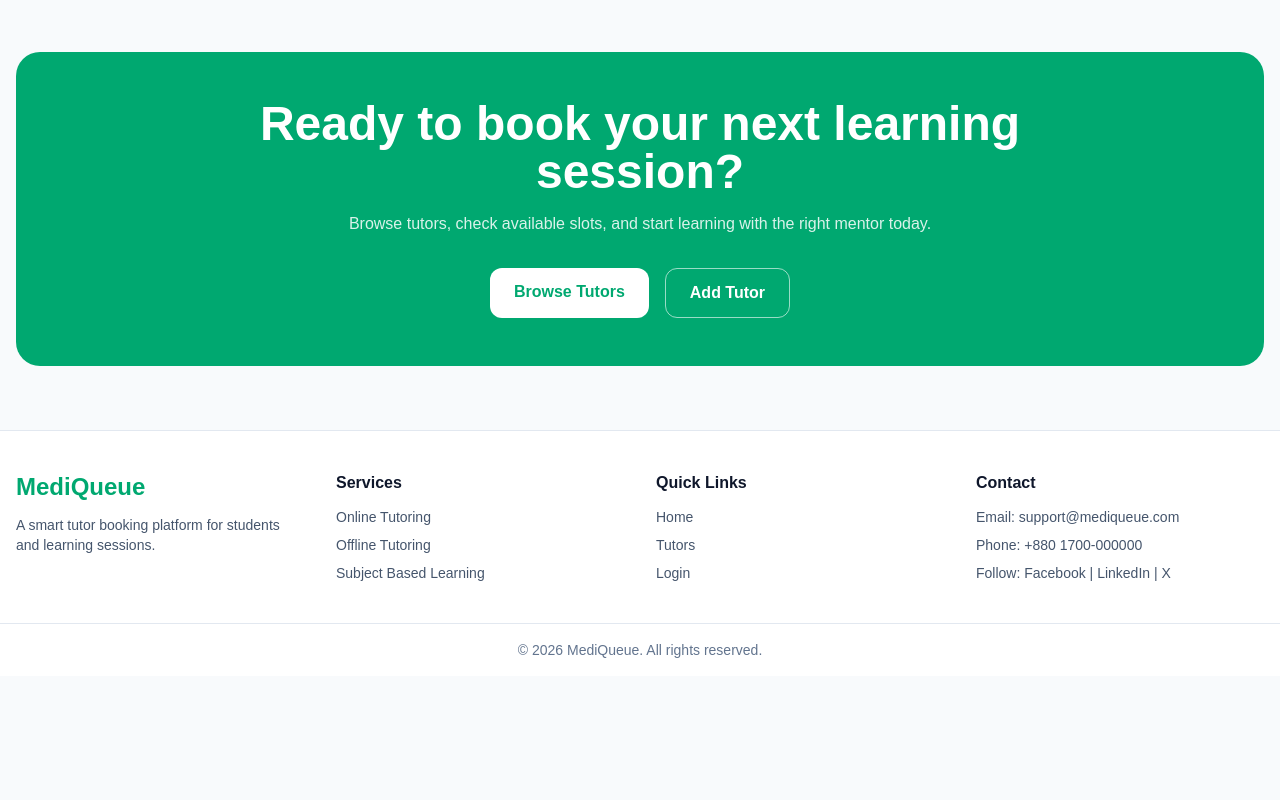
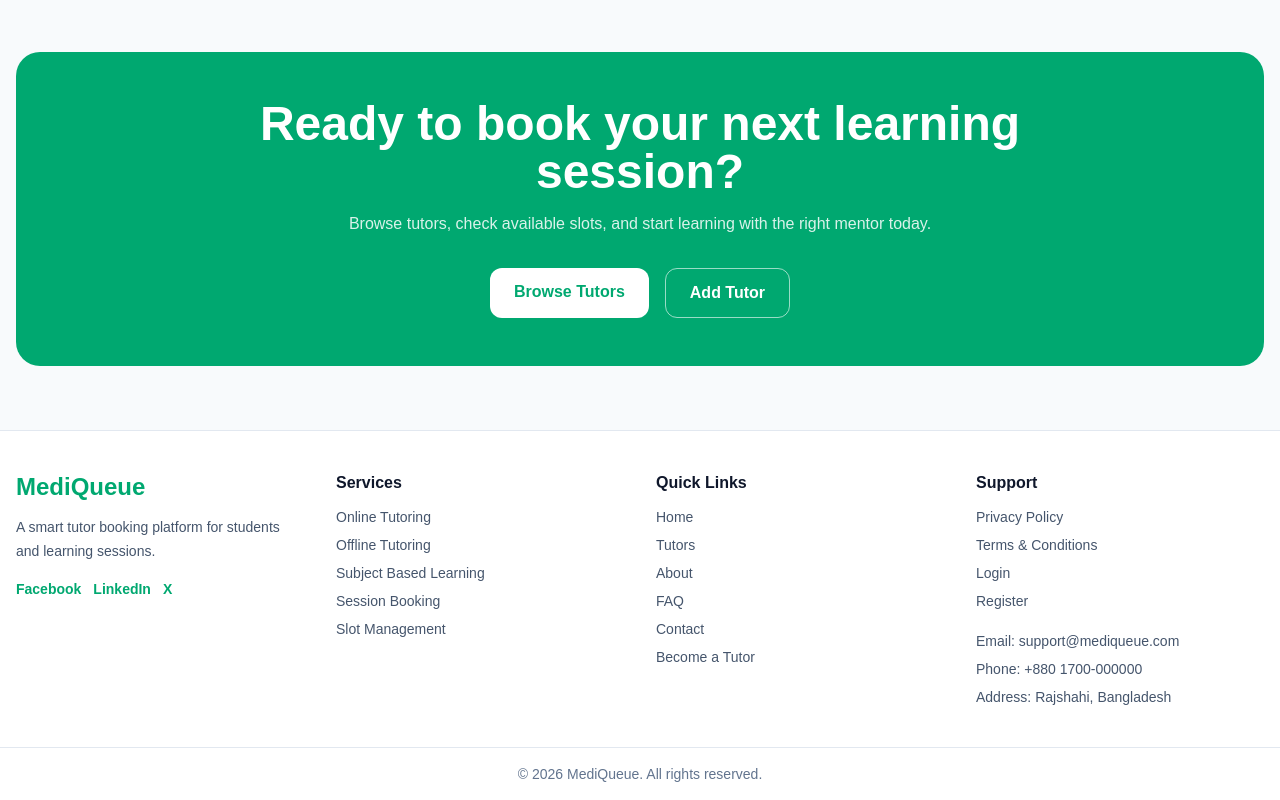
Before and after one commit to t0wk1r/mediqueue-client, a Next.js app: page / in a window 1280 px wide. Shown: the part 2322-3122 px from the top of the page. Before the commit the page ends 2998 px from the top, so only its background shows below. Built offline with nearby package versions, Linux system fonts and the light colour scheme; no server answers.

Commit message:
footer modification

```diff
--- a/components/shared/Footer.tsx
+++ b/components/shared/Footer.tsx
@@ -3,38 +3,68 @@ import Link from "next/link";
 export default function Footer() {
   return (
     <footer className="border-t border-slate-200 bg-white dark:border-slate-800 dark:bg-slate-950">
-      <div className="mx-auto grid max-w-7xl gap-8 px-4 py-10 md:grid-cols-4">
+      <div className="mx-auto grid max-w-7xl gap-8 px-4 py-10 sm:grid-cols-2 lg:grid-cols-4">
         <div>
-          <h2 className="text-2xl font-bold text-[var(--primary)]">MediQueue</h2>
-          <p className="mt-3 text-sm text-slate-600 dark:text-slate-400">
+          <h2 className="text-2xl font-bold text-[var(--primary)]">
+            MediQueue
+          </h2>
+
+          <p className="mt-3 text-sm leading-6 text-slate-600 dark:text-slate-400">
             A smart tutor booking platform for students and learning sessions.
           </p>
+
+          <div className="mt-4 flex gap-3 text-sm font-semibold text-[var(--primary)]">
+            <span>Facebook</span>
+            <span>LinkedIn</span>
+            <span>X</span>
+          </div>
         </div>
 
         <div>
-          <h3 className="font-semibold text-slate-900 dark:text-white">Services</h3>
+          <h3 className="font-semibold text-slate-900 dark:text-white">
+            Services
+          </h3>
+
           <div className="mt-3 space-y-2 text-sm text-slate-600 dark:text-slate-400">
             <p>Online Tutoring</p>
             <p>Offline Tutoring</p>
             <p>Subject Based Learning</p>
+            <p>Session Booking</p>
+            <p>Slot Management</p>
           </div>
         </div>
 
         <div>
-          <h3 className="font-semibold text-slate-900 dark:text-white">Quick Links</h3>
+          <h3 className="font-semibold text-slate-900 dark:text-white">
+            Quick Links
+          </h3>
+
           <div className="mt-3 space-y-2 text-sm">
-            <Link href="/" className="block text-slate-600 dark:text-slate-400">Home</Link>
-            <Link href="/tutors" className="block text-slate-600 dark:text-slate-400">Tutors</Link>
-            <Link href="/login" className="block text-slate-600 dark:text-slate-400">Login</Link>
+            <FooterLink href="/" label="Home" />
+            <FooterLink href="/tutors" label="Tutors" />
+            <FooterLink href="/about" label="About" />
+            <FooterLink href="/faq" label="FAQ" />
+            <FooterLink href="/contact" label="Contact" />
+            <FooterLink href="/become-a-tutor" label="Become a Tutor" />
           </div>
         </div>
 
         <div>
-          <h3 className="font-semibold text-slate-900 dark:text-white">Contact</h3>
-          <div className="mt-3 space-y-2 text-sm text-slate-600 dark:text-slate-400">
+          <h3 className="font-semibold text-slate-900 dark:text-white">
+            Support
+          </h3>
+
+          <div className="mt-3 space-y-2 text-sm">
+            <FooterLink href="/privacy-policy" label="Privacy Policy" />
+            <FooterLink href="/terms-condition" label="Terms & Conditions" />
+            <FooterLink href="/login" label="Login" />
+            <FooterLink href="/register" label="Register" />
+          </div>
+
+          <div className="mt-5 space-y-2 text-sm text-slate-600 dark:text-slate-400">
             <p>Email: support@mediqueue.com</p>
             <p>Phone: +880 1700-000000</p>
-            <p>Follow: Facebook | LinkedIn | X</p>
+            <p>Address: Rajshahi, Bangladesh</p>
           </div>
         </div>
       </div>
@@ -45,3 +75,14 @@ export default function Footer() {
     </footer>
   );
 }
+
+function FooterLink({ href, label }: { href: string; label: string }) {
+  return (
+    <Link
+      href={href}
+      className="block text-slate-600 hover:text-[var(--primary)] dark:text-slate-400"
+    >
+      {label}
+    </Link>
+  );
+}
```
